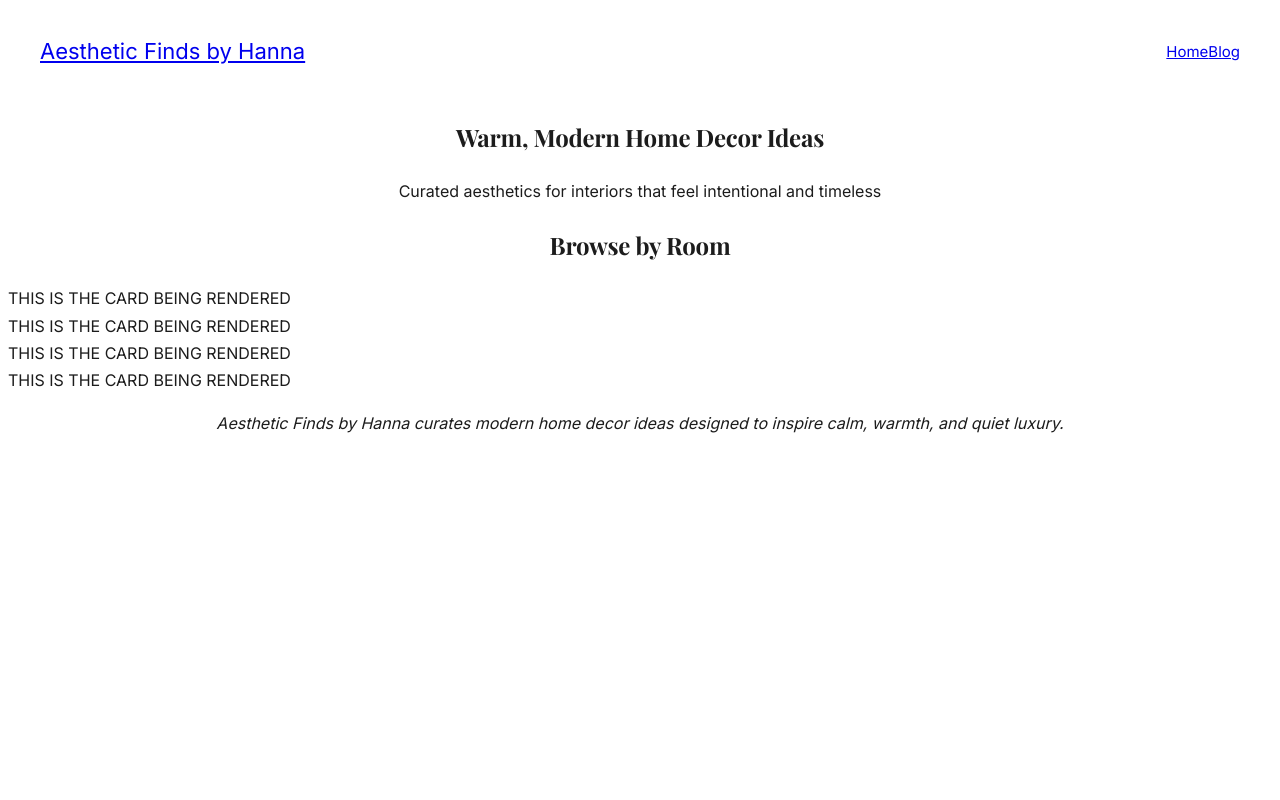
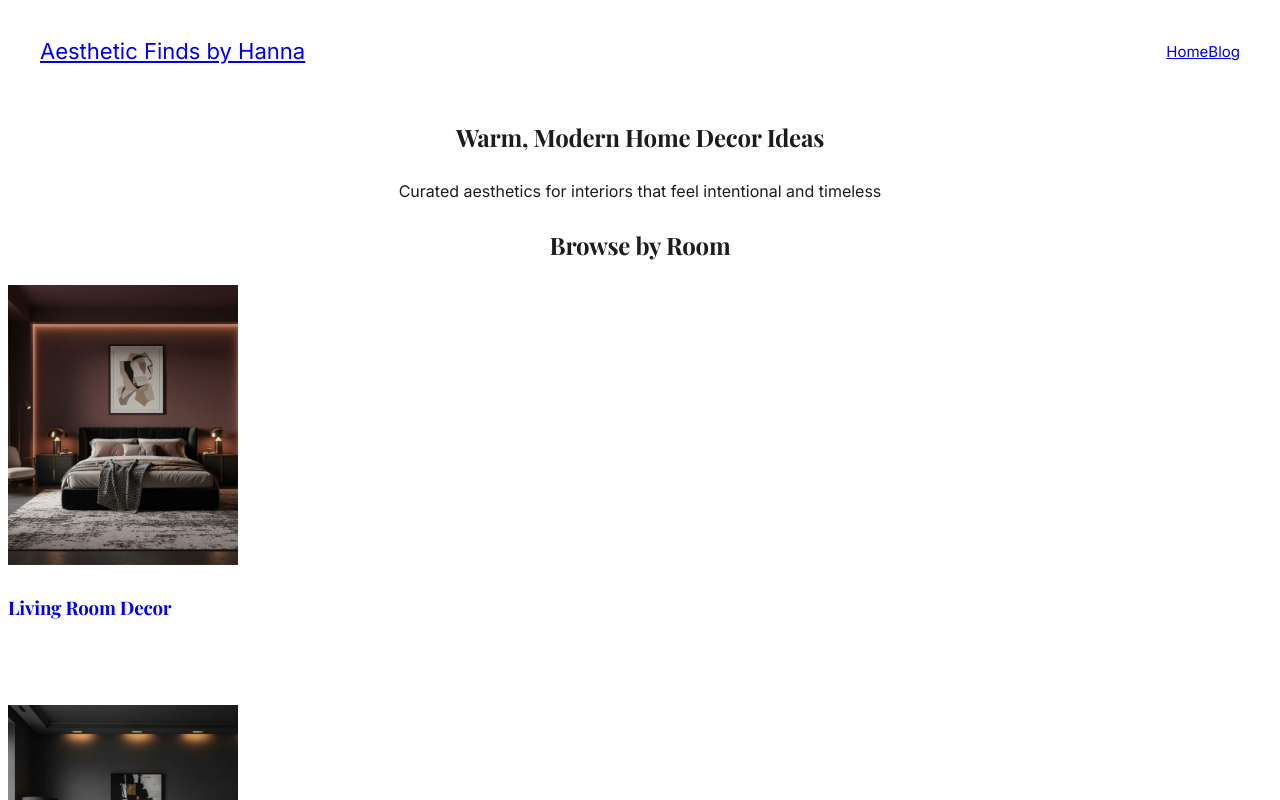
Before and after one commit to bonnie12-w/asthetic.hanna, a Next.js app: page / in a window 1280 px wide. Shown: the top 800 px of the page. Built offline with nearby package versions, Linux system fonts and the light colour scheme; a web font is replaced by a local one.

Commit message:
Update CategoryCard.tsx

```diff
--- a/components/CategoryCard.tsx
+++ b/components/CategoryCard.tsx
@@ -1,7 +1,31 @@
-export default function CategoryCard() {
+import Link from "next/link"
+interface CategoryCardProps {
+  title: string
+  href: string
+  imageUrl: string
+}
+export default function CategoryCard({
+  title,
+  href,
+  imageUrl,
+}: CategoryCardProps) {
   return (
-    <div className="text-6xl text-red-600">
-      THIS IS THE CARD BEING RENDERED
-    </div>
+    <Link href={href} className="group block">
+      <div className="relative h-[420px] overflow-hidden">
+        <img
+          src={imageUrl}
+          alt={title}
+          width={230}
+         height={280}// 4:5 ratio
+          className="rounded-sm object-cover"
+        />
+        <div className="absolute inset-0 bg-black/25" />
+        <div className="absolute bottom-8 left-8 right-8">
+          <h3 className="font-serif text-2xl md:text-3xl text-white leading-snug">
+            {title}
+          </h3>
+        </div>
+      </div>
+    </Link>
   )
 }
```
